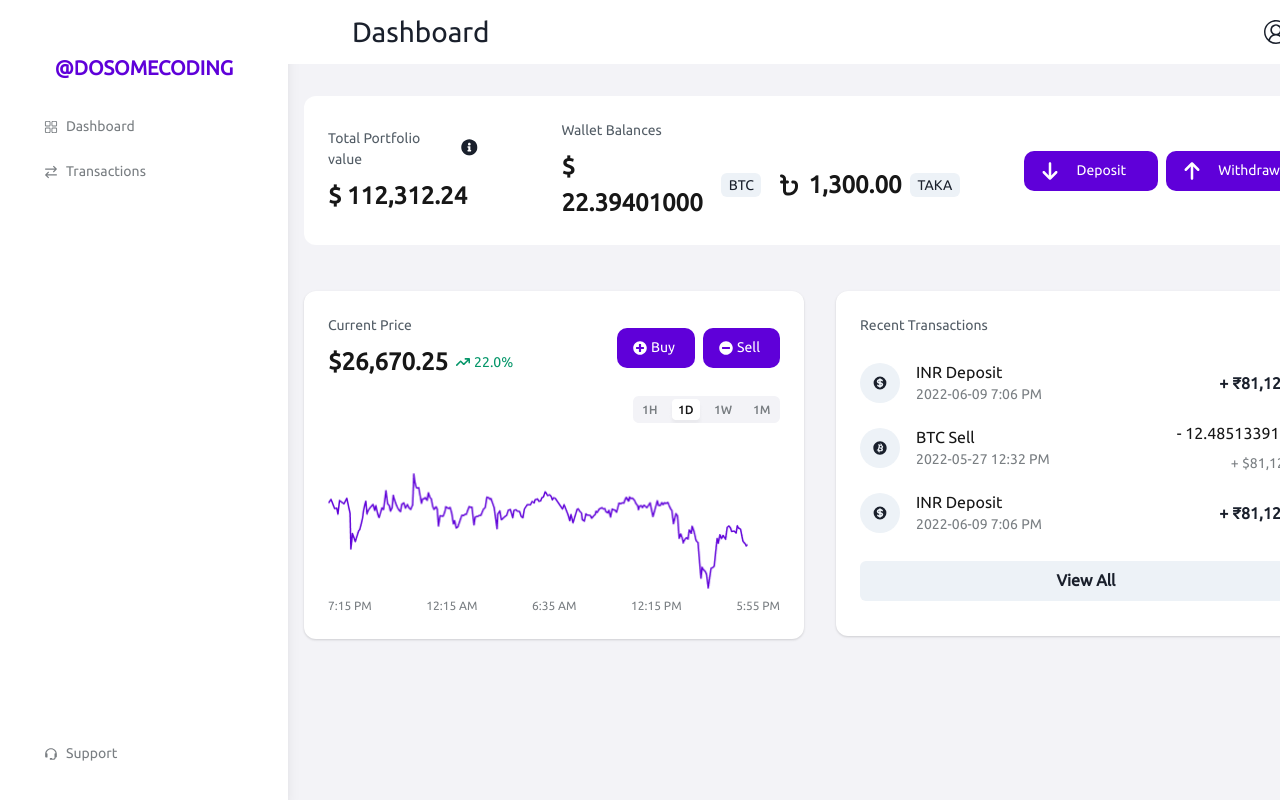
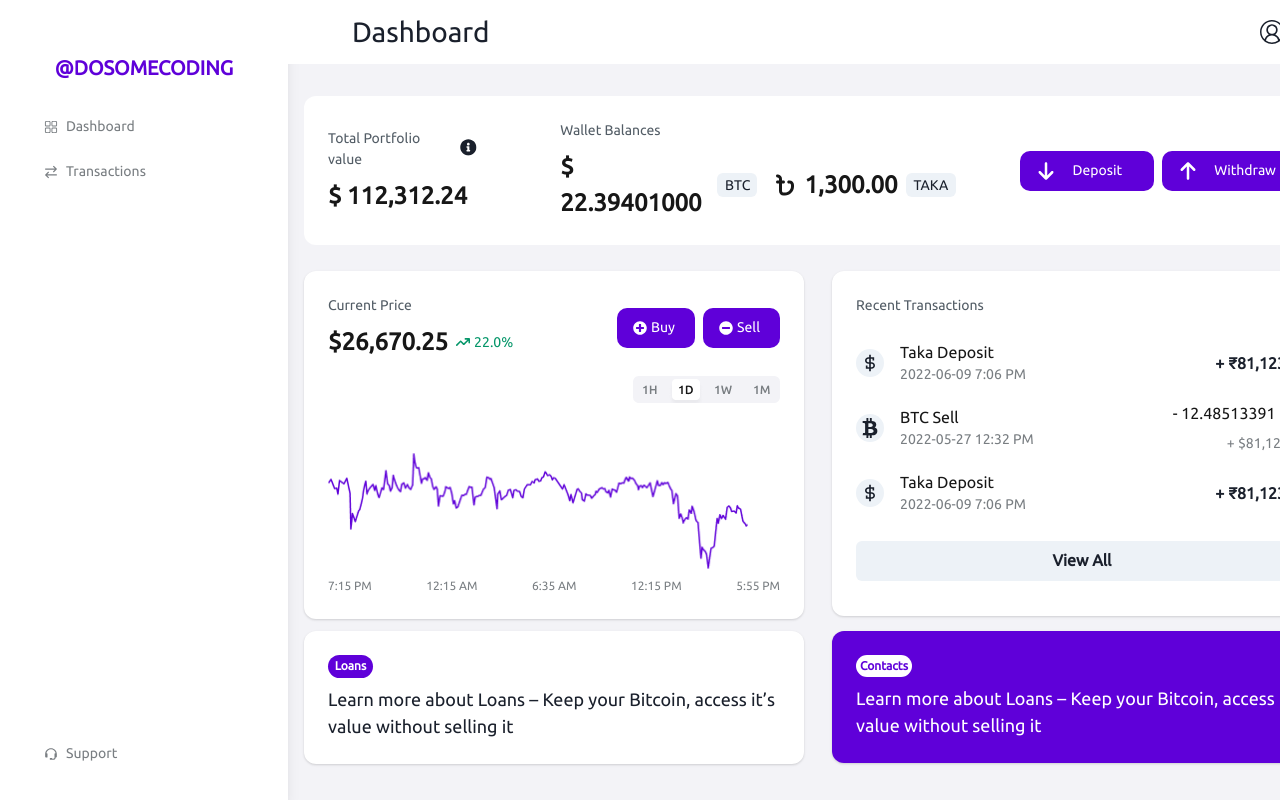
Before and after one commit to MostafizurRahman199/react_crypto_dashboard, a React (Vite) app: page /transaction in a window 1280 px wide. Shown: the top 800 px of the page. Built offline with nearby package versions, Linux system fonts and the light colour scheme.

Commit message:
loans and contacts are done

```diff
--- /dev/null
+++ b/src/pages/Dashboard/Components/Contacts.jsx
@@ -0,0 +1,11 @@
+import { Button, Card, Text } from '@chakra-ui/react'
+import React from 'react'
+
+export default function Contacts() {
+  return (
+   <Card p="24px" gap={2}  bg="#5F00D9" borderRadius="xl" >
+    <Button borderRadius="100px" bg="white" textColor="#5F00D9" fontSize="12px" maxH="22px" maxW="56px">Contacts</Button>
+    <Text fontSize="18px" fontWeight="medium"  textColor="white">Learn more about Loans – Keep your Bitcoin, access it’s value without selling it</Text>
+   </Card>
+  )
+}
--- /dev/null
+++ b/src/pages/Dashboard/Components/Loans.jsx
@@ -0,0 +1,11 @@
+import { Button, Card, Text } from '@chakra-ui/react'
+import React from 'react'
+
+export default function Loans() {
+  return (
+   <Card p="24px" gap={2} borderRadius="xl" >
+    <Button borderRadius="100px" bg="#5F00D9" textColor="white" fontSize="12px" maxH="23px" maxW="45px">Loans</Button>
+    <Text fontSize="18px" fontWeight="medium" >Learn more about Loans – Keep your Bitcoin, access it’s value without selling it</Text>
+   </Card>
+  )
+}
--- a/src/pages/Dashboard/Components/RecentTransactions.jsx
+++ b/src/pages/Dashboard/Components/RecentTransactions.jsx
@@ -16,9 +16,10 @@ import {
 
 import { FaArrowUp } from "react-icons/fa6";
 import { FaArrowDown } from "react-icons/fa6";
-import { FaMinusCircle, FaPlusCircle } from "react-icons/fa";
+import { FaBtc, FaMinusCircle, FaPlusCircle } from "react-icons/fa";
 import { HiCurrencyDollar } from "react-icons/hi";
 import { RiBtcFill } from "react-icons/ri";
+import { CgDollar } from "react-icons/cg";
 
 function RecentTransactions() {
   return (
@@ -31,12 +32,12 @@ function RecentTransactions() {
     <HStack justify="space-between">
         <HStack spacing="4">
 
-            <Tag borderRadius="50" px="12px" py="12px" fontSize="16px">
-              <HiCurrencyDollar />
+            <Tag borderRadius="50" px="4px" py="4px" fontSize="20px">
+            <CgDollar />
             </Tag>
             <Stack spacing="0">
               <Text fontSize="16px" textColor="#171717">
-                INR Deposit
+                Taka Deposit
               </Text>
               <Text fontSize="14px" textColor="#797E82">
                 2022-06-09 7:06 PM
@@ -51,8 +52,8 @@ function RecentTransactions() {
       <HStack justify="space-between">
         <HStack spacing="4">
 
-            <Tag borderRadius="50" px="12px" py="12px" fontSize="16px">
-            <RiBtcFill />
+            <Tag borderRadius="50" px="4px" py="4px" fontSize="20px">
+            <FaBtc />
             </Tag>
             <Stack spacing="0">
               <Text fontSize="16px" textColor="#171717">
@@ -81,12 +82,12 @@ function RecentTransactions() {
       <HStack justify="space-between">
         <HStack spacing="4">
 
-            <Tag borderRadius="50" px="12px" py="12px" fontSize="16px">
-              <HiCurrencyDollar />
+            <Tag borderRadius="50" px="4px" py="4px" fontSize="20px">
+            <CgDollar />
             </Tag>
             <Stack spacing="0">
               <Text fontSize="16px" textColor="#171717">
-              INR Deposit
+              Taka Deposit
               </Text>
               <Text fontSize="14px" textColor="#797E82">
                 2022-06-09 7:06 PM
--- a/src/pages/Dashboard/Dashboard.jsx
+++ b/src/pages/Dashboard/Dashboard.jsx
@@ -6,6 +6,8 @@ import DashboardLayout from '../../Components/DashboardLayout'
 import PortfolioSection from './Components/PortfolioSection'
 import PriceSection from './Components/PriceSection'
 import RecentTransactions from './Components/RecentTransactions'
+import Loans from './Components/Loans'
+import Contacts from './Components/Contacts'
 
 
 function Dashboard() {
@@ -20,15 +22,21 @@ function Dashboard() {
 
       }
 
-     gap={8}>
+     gap={3}>
         <GridItem colSpan={2}>
             <PortfolioSection></PortfolioSection>
         </GridItem>
-        <GridItem colSpan={1} >
+        <GridItem colSpan={1} pr="2" >
             <PriceSection></PriceSection>
         </GridItem>
-        <GridItem colSpan={1}>
+        <GridItem colSpan={1} pl="2">
            <RecentTransactions></RecentTransactions>
+        </GridItem>
+        <GridItem colSpan={1} pr="2">
+         <Loans></Loans>
+        </GridItem>
+        <GridItem colSpan={1}  pl="2">
+         <Contacts></Contacts>
         </GridItem>
       </Grid>
     </DashboardLayout>
```
